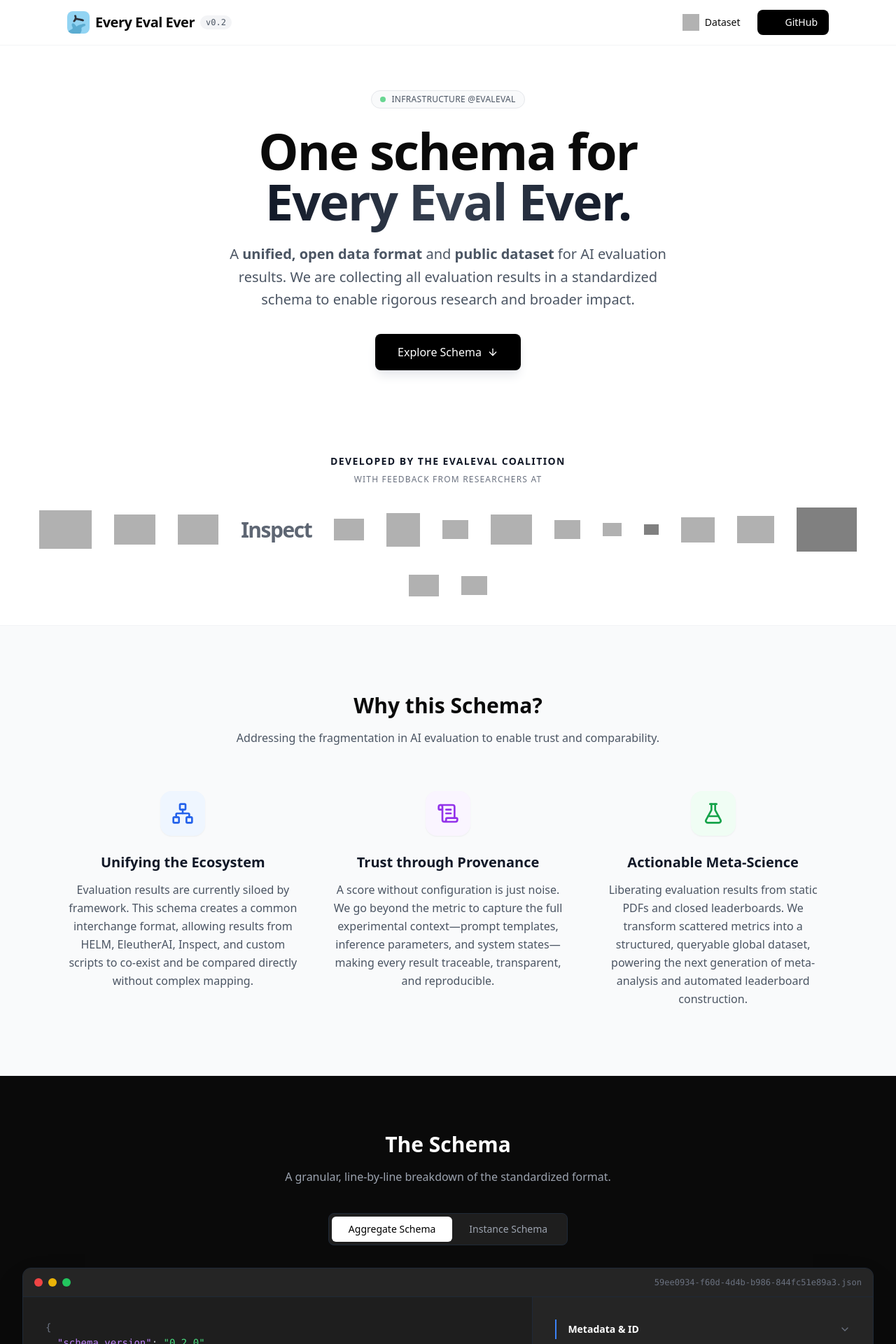
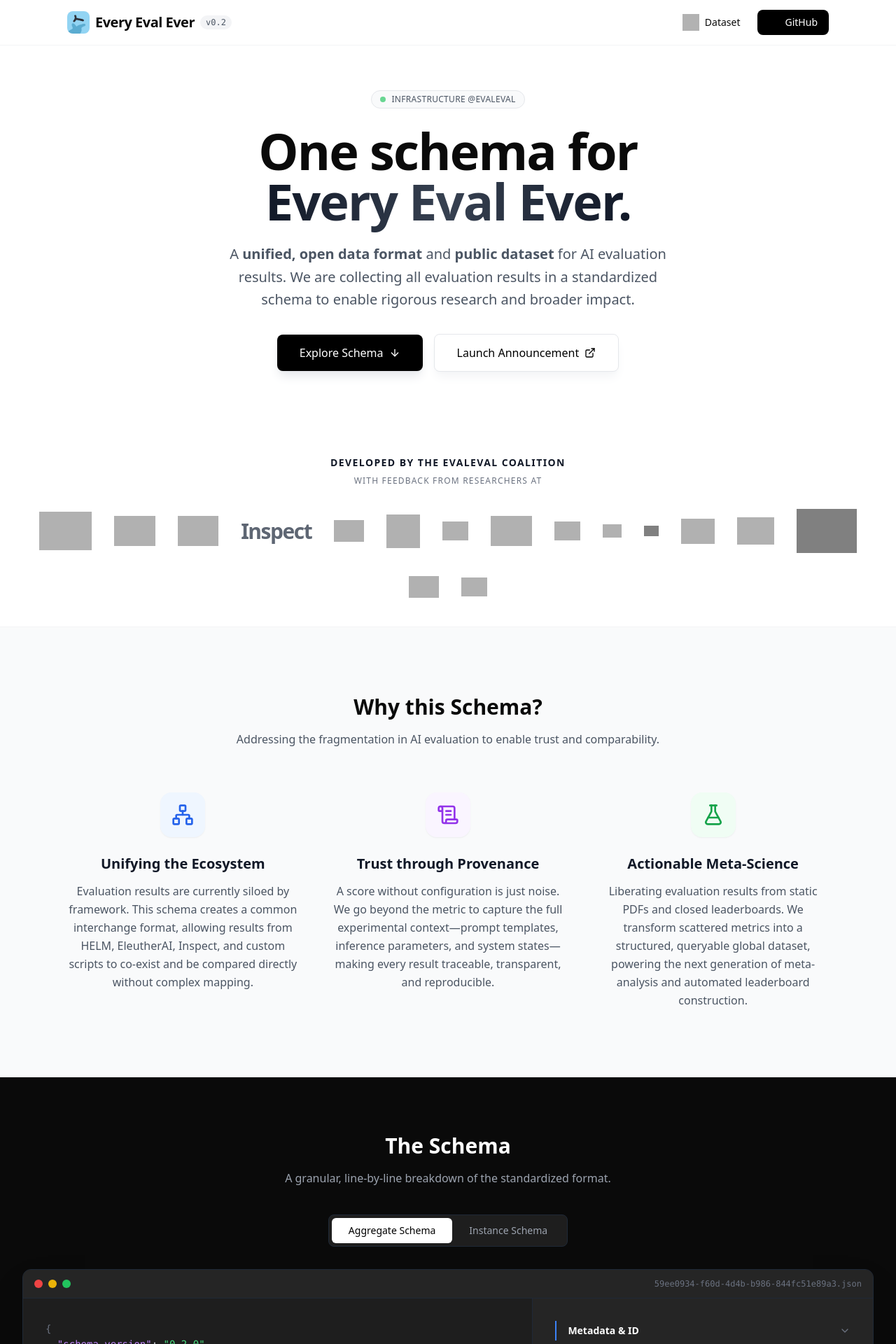
Before and after one commit to evaleval/evaleval.github.io, a Jekyll site: the page built from _projects/every_eval_ever.md, in a window 1280 px wide, cut to the strip 0-1920 px from the top of the page. Shown: the whole strip at 70% size. Built offline with Jekyll 4.4.1, drawn with Linux system fonts in a browser that asks for light colours; nearby versions of some CDN libraries; grey boxes are pictures that could not be loaded.

Commit message:
add link to blog

```diff
--- a/_layouts/every_eval_ever.html
+++ b/_layouts/every_eval_ever.html
@@ -100,6 +100,11 @@
                 <a href="#schema" class="w-full sm:w-auto px-8 py-3.5 bg-black text-white rounded-lg font-medium hover:bg-gray-800 transition-all flex items-center justify-center gap-2 shadow-lg shadow-gray-200">
                     Explore Schema
                     <i data-lucide="arrow-down" class="w-4 h-4"></i>
+                </a>
+
+                <a href="https://evalevalai.com/infrastructure/2026/02/17/everyevalever-launch/" class="w-full sm:w-auto px-8 py-3.5 bg-white text-black border border-gray-200 rounded-lg font-medium hover:bg-gray-50 transition-all flex items-center justify-center gap-2 shadow-lg shadow-gray-100">
+                    Launch Announcement
+                    <i data-lucide="external-link" class="w-4 h-4"></i>
                 </a>
             </div>
         </div>
```
